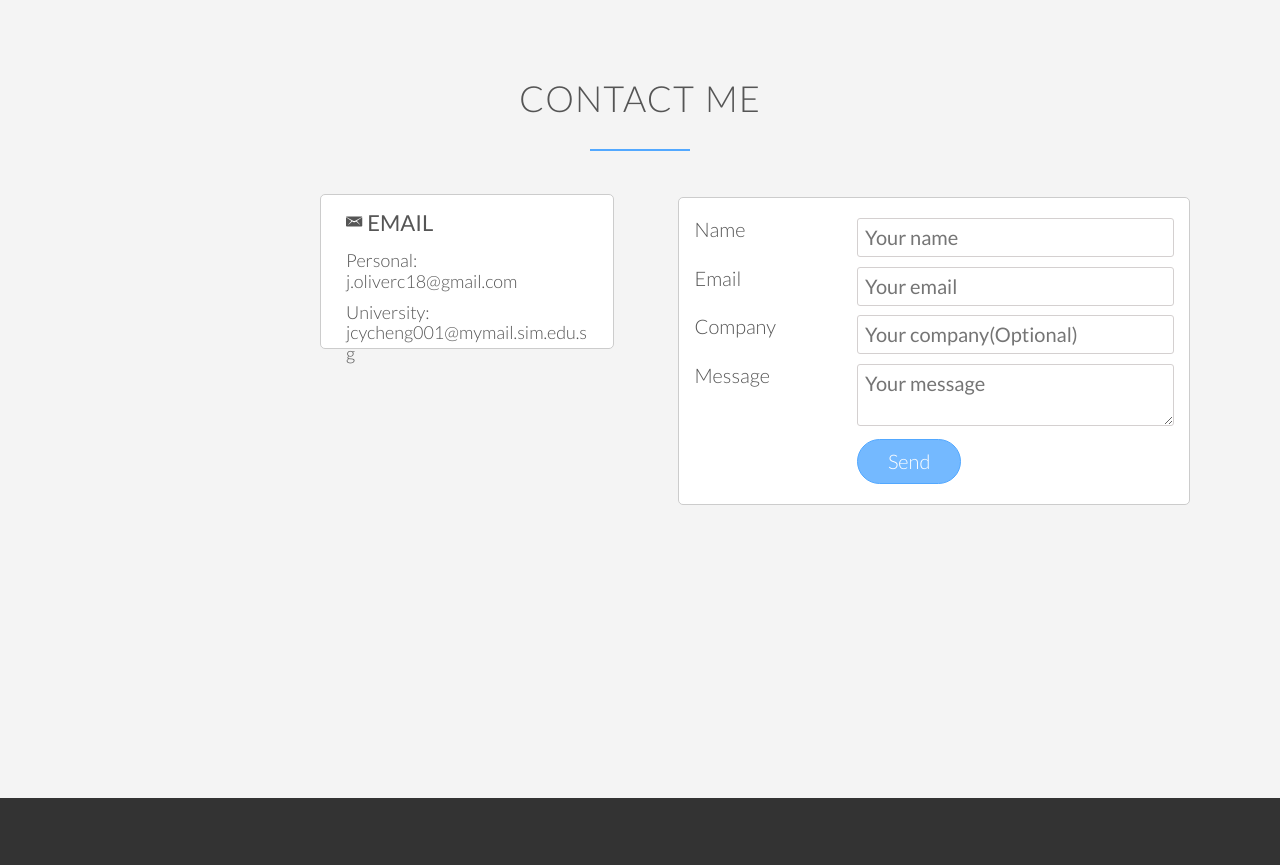
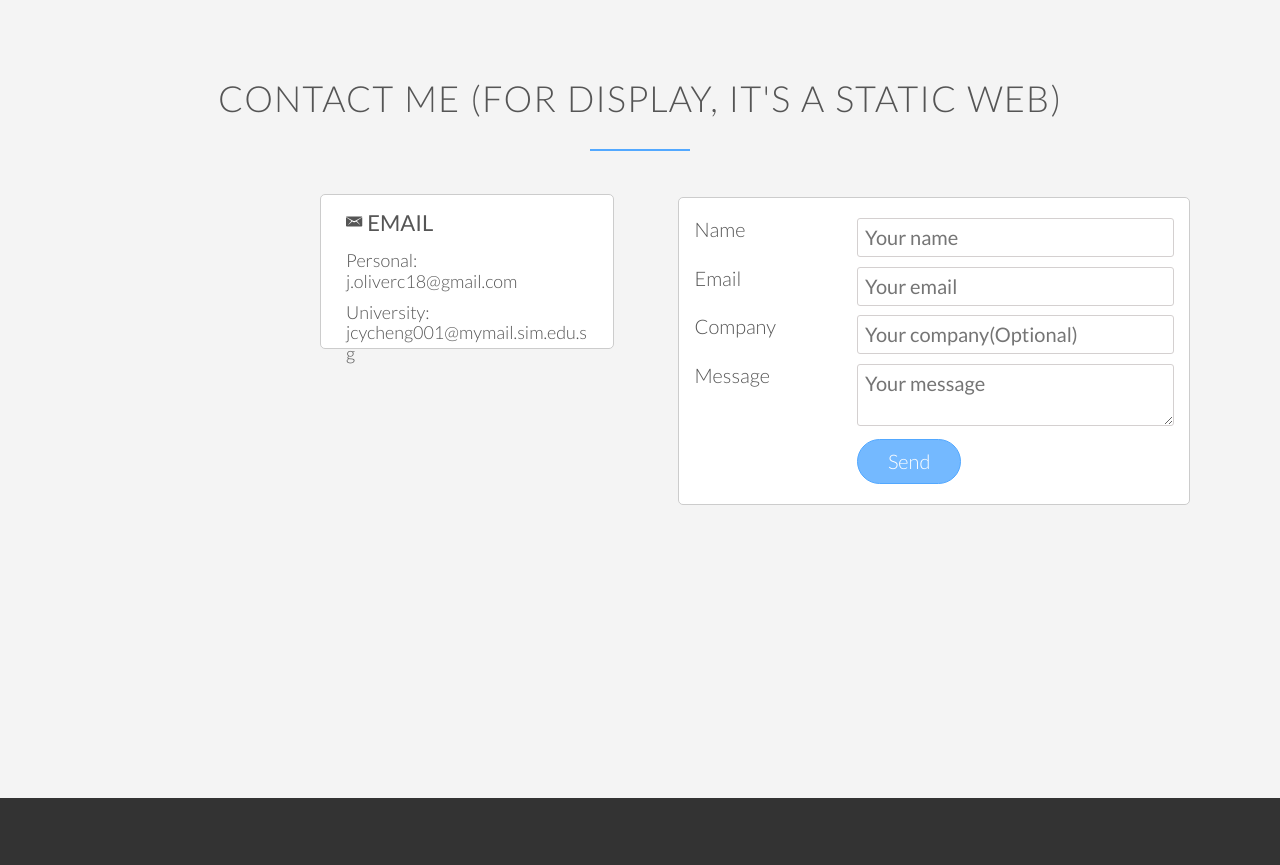
Before and after one commit to joliverc18/joliverc18.github.io, a plain HTML site: page index.html in a window 1280 px wide. Shown: the part 4168-5033 px from the top of the page. Drawn offline with nearby package versions, Linux system fonts and the light colour scheme.

Commit message:
Add files via upload

```diff
--- a/index.html
+++ b/index.html
@@ -220,7 +220,7 @@
         <!------------------------------------------------------------------------------------------>
         <section class="section-contact js--section-contact">
             <div class="row">
-                <h2>Contact me</h2>
+                <h2>Contact me (For display, it's a static web)</h2>
             </div>
             <div class="col span-1-of-2 contact-box">
                 <i class="ion-email" style="float:left;margin-right: 5px;"></i>
```
